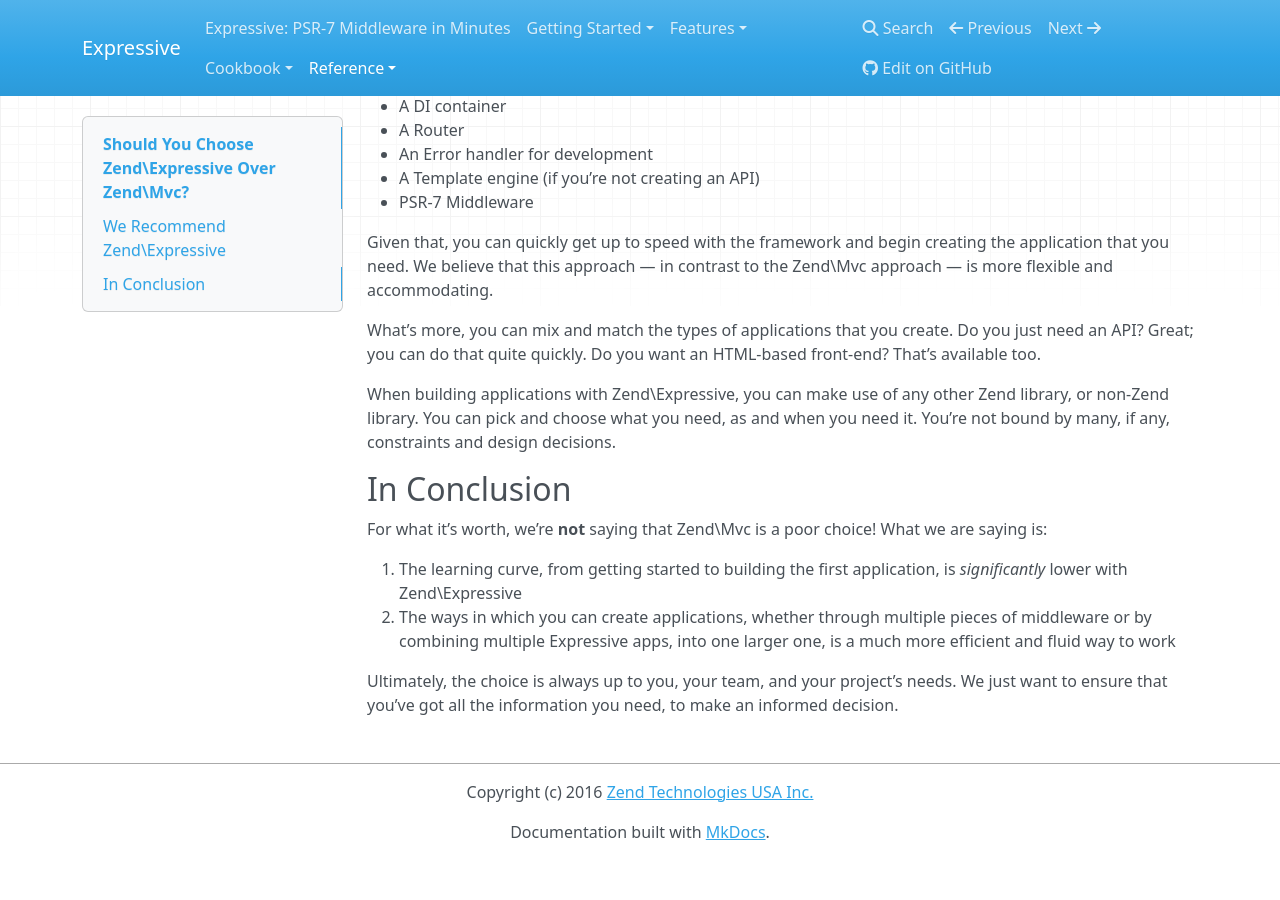
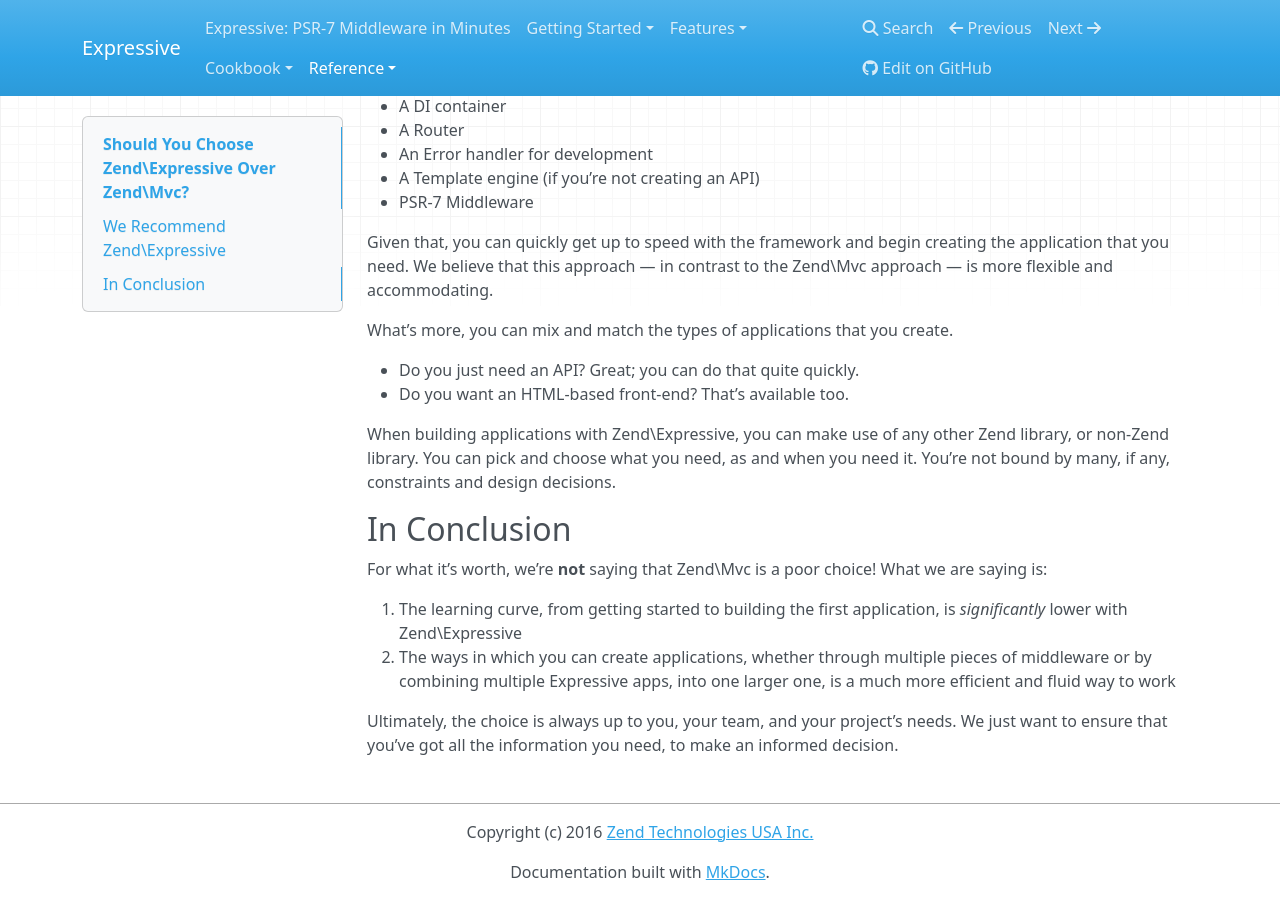
Before and after one commit to zendframework/zend-expressive, an MkDocs documentation site: the page built from doc/book/why-expressive.md, in a window 1280 px wide and 900 px high, scrolled down 649 px. Built offline with MkDocs 1.6.1, drawn with Linux system fonts in a browser that asks for light colours; nearby versions of some CDN libraries; old or Windows-style settings are respelled for this version of MkDocs; before the commit the page ends 1509 px from its top, so only the background shows below that; part of the change alters nothing that is shown.

```diff
--- a/doc/book/why-expressive.md
+++ b/doc/book/why-expressive.md
@@ -1,22 +1,33 @@
 # Should You Choose Zend\Expressive Over Zend\Mvc?
 
-After creating several projects with Zend\Expressive, we recommend that you choose Expressive for any new project — _if the choice is yours to make_.
+After creating several projects with Zend\Expressive, we recommend that you
+choose Expressive for any new project &mdash; _if the choice is yours to make_.
 
 ## We Recommend Zend\Expressive
 
-[Zend\MVC](https://github.com/zendframework/zend-mvc) has many preconceptions about how things work, yet they're very broad and unspecific.
-What’s more, it also has several pre-wired structures in place.
+[Zend\MVC](https://github.com/zendframework/zend-mvc) has many preconceptions
+about how things work, yet they're very broad and unspecific.  What’s more, it
+also has several pre-wired structures in place.
 
-As a result, you are required to know a lot of what those things are — *if* you want to use it optimally.
-And to acquire that depth of knowledge, you’re going to need to spend a lot of time, digging deep into Zend\Mvc’s internals, before you begin to get the most out of it.
+As a result, you are required to know a lot of what those things are &mdash; *if* you
+want to use it optimally.  And to acquire that depth of knowledge, you’re going
+to need to spend a lot of time, digging deep into Zend\Mvc’s internals, before
+you begin to get the most out of it.
 
 To quote Zend Framework project lead, [Matthew Weier O’Phinney](https://twitter.com/mwop):
 
-> The problem is that Zend\Mvc is anything but beginner-friendly at this point. You're required to deep dive into the event manager, service manager, and module system — right from the outset; And to do this you need more than a passing understanding of object-oriented programming and a range of design patterns.
+> The problem is that Zend\Mvc is anything but beginner-friendly at this point.
+> You're required to deep dive into the event manager, service manager, and
+> module system &mdash; right from the outset; And to do this you need more than a
+> passing understanding of object-oriented programming and a range of design
+> patterns.
 
-Zend\Expressive (specifically applications based on [the Expressive Skeleton Installer](https://zendframework.github.io/zend-expressive/)) on the other hand, comes with barely any of these assumptions and requirements.
+Zend\Expressive (specifically applications based on [the Expressive Skeleton
+Installer](https://zendframework.github.io/zend-expressive/)) on the other hand,
+comes with barely any of these assumptions and requirements.
 
-It provides a very minimalist structure. Essentially all you have to become familiar with are five core components. These are:
+It provides a very minimalist structure. Essentially all you have to become
+familiar with are five core components. These are:
 
 - A DI container
 - A Router
@@ -24,24 +35,31 @@ It provides a very minimalist structure. Essentially all you have to become fami
 - A Template engine (if you’re not creating an API)
 - PSR-7 Middleware
 
-Given that, you can quickly get up to speed with the framework and begin creating the application that you need.
-We believe that this approach — in contrast to the Zend\Mvc approach — is more flexible and accommodating.
+Given that, you can quickly get up to speed with the framework and begin
+creating the application that you need.  We believe that this approach &mdash; in
+contrast to the Zend\Mvc approach &mdash; is more flexible and accommodating.
 
 What’s more, you can mix and match the types of applications that you create.
-Do you just need an API? Great; you can do that quite quickly.
-Do you want an HTML-based front-end? That’s available too.
 
-When building applications with Zend\Expressive, you can make use of any other Zend library, or non-Zend library.
-You can pick and choose what you need, as and when you need it.
-You’re not bound by many, if any, constraints and design decisions.
+- Do you just need an API? Great; you can do that quite quickly.
+- Do you want an HTML-based front-end? That’s available too.
+
+When building applications with Zend\Expressive, you can make use of any other
+Zend library, or non-Zend library.  You can pick and choose what you need, as
+and when you need it.  You’re not bound by many, if any, constraints and design
+decisions.
 
 ## In Conclusion
 
-For what it’s worth, we’re **not** saying that Zend\Mvc is a poor choice!
-What we are saying is:
+For what it’s worth, we’re **not** saying that Zend\Mvc is a poor choice!  What
+we are saying is:
 
-1. The learning curve, from getting started to building the first application, is _significantly_ lower with Zend\Expressive
-2. The ways in which you can create applications, whether through multiple pieces of middleware or by combining multiple Expressive apps, into one larger one, is a much more efficient and fluid way to work
+1. The learning curve, from getting started to building the first application,
+   is _significantly_ lower with Zend\Expressive
+2. The ways in which you can create applications, whether through multiple
+   pieces of middleware or by combining multiple Expressive apps, into one
+   larger one, is a much more efficient and fluid way to work
 
 Ultimately, the choice is always up to you, your team, and your project’s needs.
-We just want to ensure that you’ve got all the information you need, to make an informed decision.
+We just want to ensure that you’ve got all the information you need, to make an
+informed decision.
```
